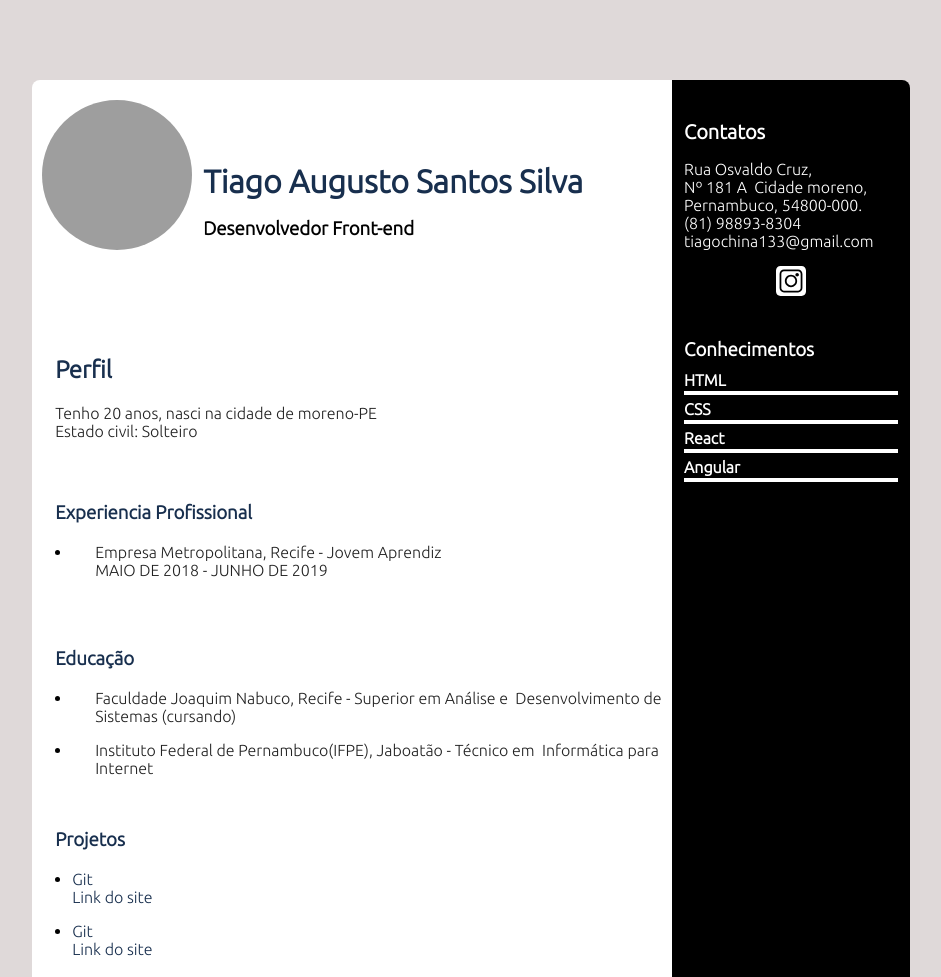
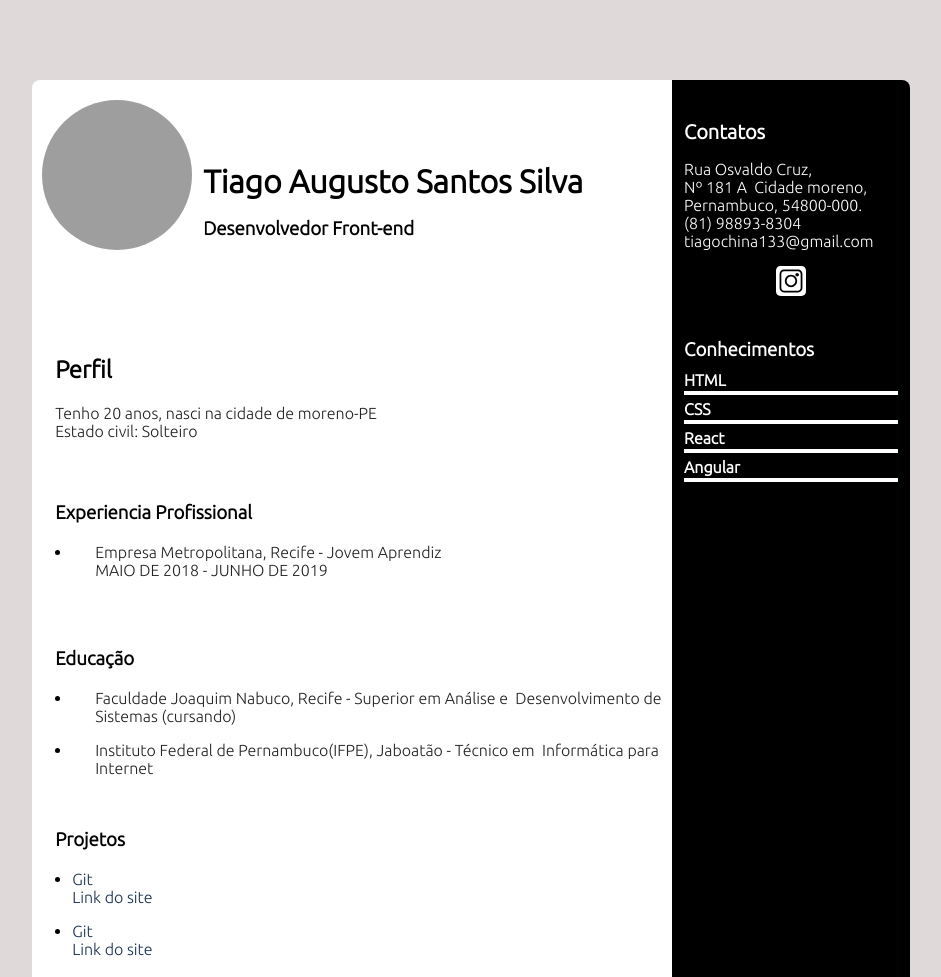
Before and after one commit to TiagoAugustoFront/Curriculo, a plain HTML site: page index.html in a window 1280 px wide. Shown: the top 977 px of the page, without its empty margins (169-1110 px from the left). Drawn offline with Linux system fonts and the light colour scheme; grey boxes are pictures that could not be loaded.

Commit message:
color adjustment

```diff
--- a/curriculo.css
+++ b/curriculo.css
@@ -51,7 +51,7 @@ ul,li{
 }
 
 .subtitle{
-    color: #182f4e;
+    color: #000000;
     font-family: 'Ubuntu', sans-serif;
 
 
@@ -95,7 +95,7 @@ a{
 }
 
 #name #text h1{
-    color: #182f4e;
+    color: #000000;
 
     font-family: 'Ubuntu', sans-serif;
     margin-bottom: 0px;
```
